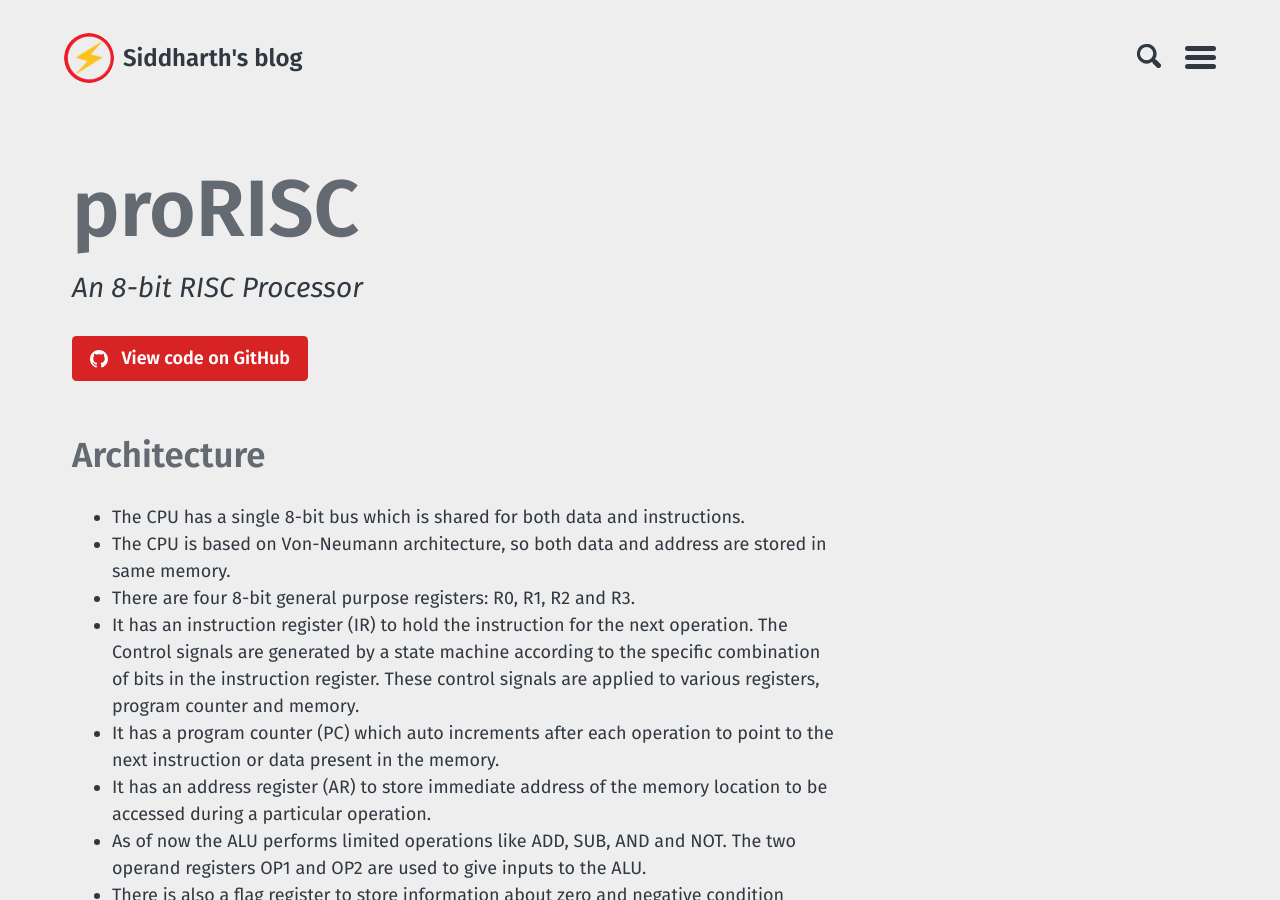
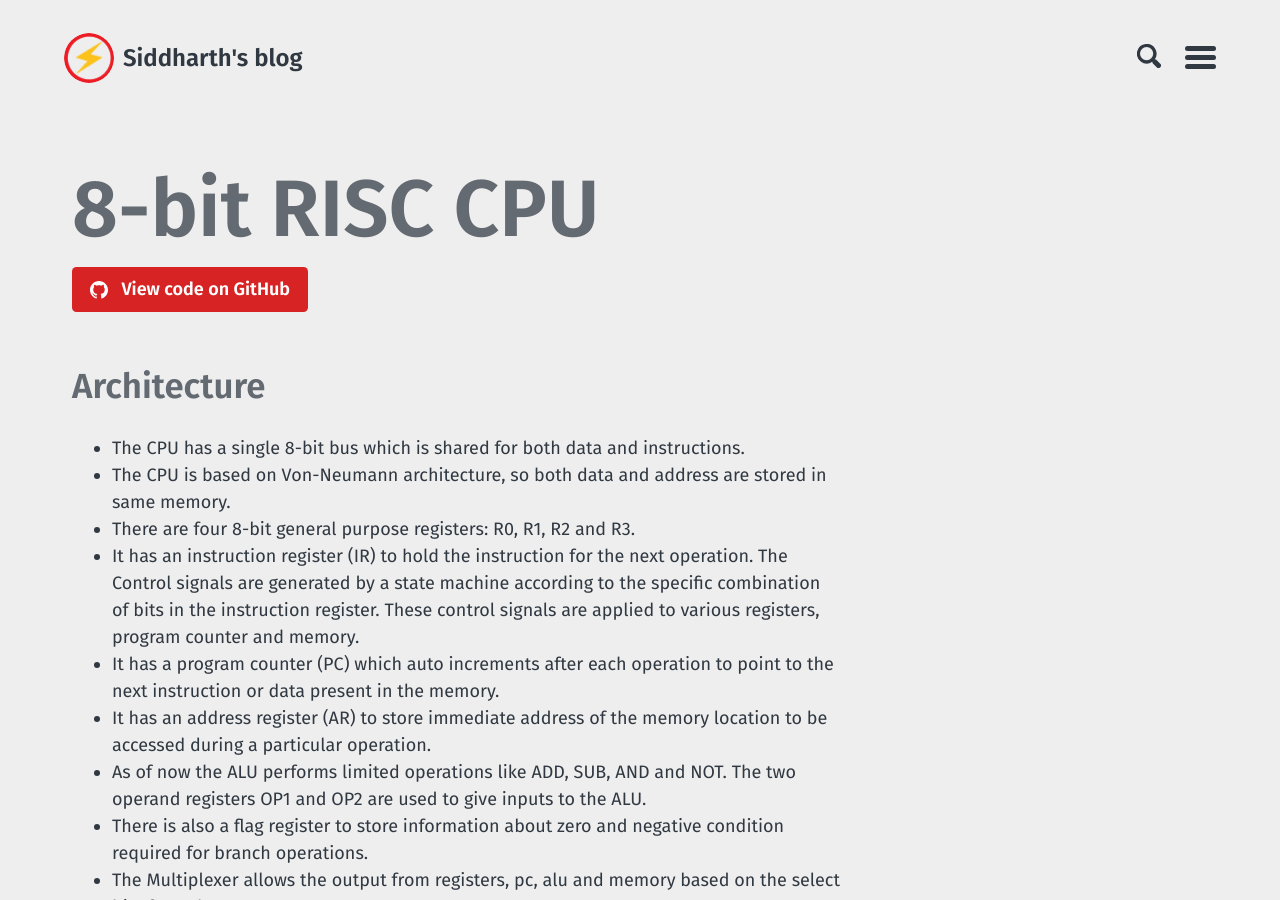
Before and after one commit to siddharth-pro/gitSiddharth.github.io, a Jekyll site: the page built from prorisc.md, in a window 1280 px wide and 900 px high. Built offline with Jekyll 4.4.1, drawn with Linux system fonts in a browser that asks for light colours.

Commit message:
Update prorisc.md

```diff
--- a/prorisc.md
+++ b/prorisc.md
@@ -1,8 +1,7 @@
 ---
 layout: page
-title: proRISC
-alt_title: proRISC
-sub_title: An 8-bit RISC Processor
+title: 8-bit RISC CPU
+alt_title: 8-bit RISC CPU
 actions:
   - label: "View code on GitHub"
     icon: github
```
